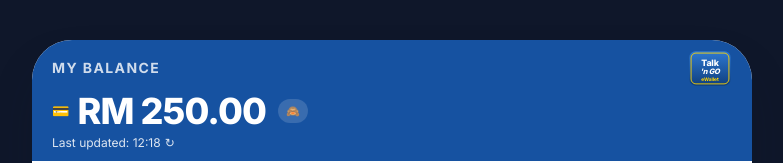
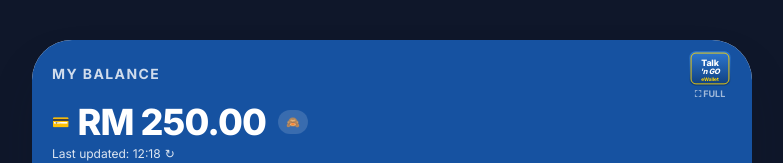
Before and after one commit to zeposs/tng-finhack, a React (Vite) app in the folder frontend/: page / in a window 1280 px wide. Shown: the top 163 px of the page, without its empty margins (248-1031 px from the left). Built offline with nearby package versions, Linux system fonts and the light colour scheme; no server answers.

Commit message:
feat: fullscreen toggle, home button on success, balance sync fix, seed RM10k

```diff
--- a/frontend/src/App.jsx
+++ b/frontend/src/App.jsx
@@ -172,13 +172,27 @@ export default function App() {
     const userText = result?.text?.trim();
     const speech = result?.payload?.speech?.trim();
     if (userText) appendHomeChat('user', userText);
+
+    // Tools that need thumbprint verification → hand off to the full agent flow.
+    // This covers top_up_wallet and any other tool with requires_verification: true.
+    if (result?.payload?.requires_verification) {
+      if (speech) {
+        appendHomeChat('assistant', speech);
+        speakResponse(speech);
+      }
+      processAgentResult(result);
+      return;
+    }
+
     if (speech) {
       appendHomeChat('assistant', speech);
       speakResponse(speech);
     }
 
-    if (result?.tool === 'check_balance' && typeof result?.payload?.balance === 'number') {
-      setBalance(result.payload.balance);
+    // Update balance from any tool that returns a current or post-transaction balance.
+    const newBal = result?.payload?.balance_after ?? result?.payload?.balance;
+    if (typeof newBal === 'number' && newBal >= 0) {
+      setBalance(newBal);
     }
 
     if (result?.tool === 'make_payment' && result?.payload?.next_screen === 'scanner') {
@@ -191,7 +205,7 @@ export default function App() {
       setScannerSource('agent');
       setAppState(STATE.SCANNER);
     }
-  }, [appendHomeChat, speakResponse]);
+  }, [appendHomeChat, processAgentResult, speakResponse]);
 
   const proceedManualPayment = useCallback(
     async ({ amount, merchant }) => {
--- a/frontend/src/components/AgentResult.jsx
+++ b/frontend/src/components/AgentResult.jsx
@@ -33,9 +33,6 @@ export default function AgentResult({ lang, result, onApprove, onCancel }) {
         </button>
         <div className="mt-2 flex items-center gap-2">
           <ToolBadge tool={result.tool} />
-          {result.used_llm && (
-            <span className="qm-pill bg-white/15 text-white">via LangChain</span>
-          )}
         </div>
         {result.text && (
           <div className="mt-3 rounded-2xl bg-white/10 px-3.5 py-2.5 text-sm sm:px-4 sm:py-3 sm:text-base">
--- a/frontend/src/components/QuickModeHome.jsx
+++ b/frontend/src/components/QuickModeHome.jsx
@@ -4,12 +4,42 @@ import { t } from '../state/strings.js';
 import { useVoiceRecorder } from '../hooks/useVoiceRecorder.js';
 
 function HeaderBar({ lang }) {
+  const [isFullscreen, setIsFullscreen] = React.useState(!!document.fullscreenElement);
+
+  React.useEffect(() => {
+    const onChange = () => setIsFullscreen(!!document.fullscreenElement);
+    document.addEventListener('fullscreenchange', onChange);
+    return () => document.removeEventListener('fullscreenchange', onChange);
+  }, []);
+
+  const toggleFullscreen = async () => {
+    try {
+      if (!document.fullscreenElement) {
+        await document.documentElement.requestFullscreen();
+      } else {
+        await document.exitFullscreen();
+      }
+    } catch {
+      /* fullscreen not supported — silently ignore */
+    }
+  };
+
   return (
     <div className="flex items-center justify-between px-4 pt-2 pb-0.5 sm:px-5 sm:pt-2.5">
       <span className="text-xs font-bold uppercase tracking-widest text-white/80 sm:text-sm">
         {t(lang, 'myBalance')}
       </span>
-      <Logo size={44} />
+      <button
+        onClick={toggleFullscreen}
+        className="rounded-xl active:scale-90 transition-transform"
+        aria-label={isFullscreen ? 'Exit fullscreen' : 'Enter fullscreen'}
+        title={isFullscreen ? 'Exit fullscreen' : 'Enter fullscreen'}
+      >
+        <Logo size={44} />
+        <div className="mt-0.5 text-center text-[9px] font-bold text-white/60 leading-none">
+          {isFullscreen ? '⊠ EXIT' : '⛶ FULL'}
+        </div>
+      </button>
     </div>
   );
 }
--- a/frontend/src/components/SuccessScreen.jsx
+++ b/frontend/src/components/SuccessScreen.jsx
@@ -67,6 +67,12 @@ export default function SuccessScreen({ lang, kind, amount, merchant, balance, o
                 <MockQR payload={payload} size={190} />
               </div>
               <div className="mt-3 text-xs text-slate-400">{ts}</div>
+              <button
+                onClick={onDone}
+                className="mt-3 flex items-center gap-1.5 rounded-full bg-slate-100 px-4 py-1.5 text-xs font-bold text-slate-600 active:scale-95"
+              >
+                🏠 {t(lang, 'home')}
+              </button>
             </div>
           </div>
         ) : (
@@ -87,7 +93,7 @@ export default function SuccessScreen({ lang, kind, amount, merchant, balance, o
           onClick={onDone}
           className="w-full rounded-2xl bg-tng-blue py-3.5 text-lg font-extrabold text-white active:scale-95 sm:py-4 sm:text-xl"
         >
-          {t(lang, 'done')}
+          🏠 {t(lang, 'home')}
         </button>
       </div>
     </div>
```
Also changed, not shown: 1 other file (tests, documents, lock files or other folders).
